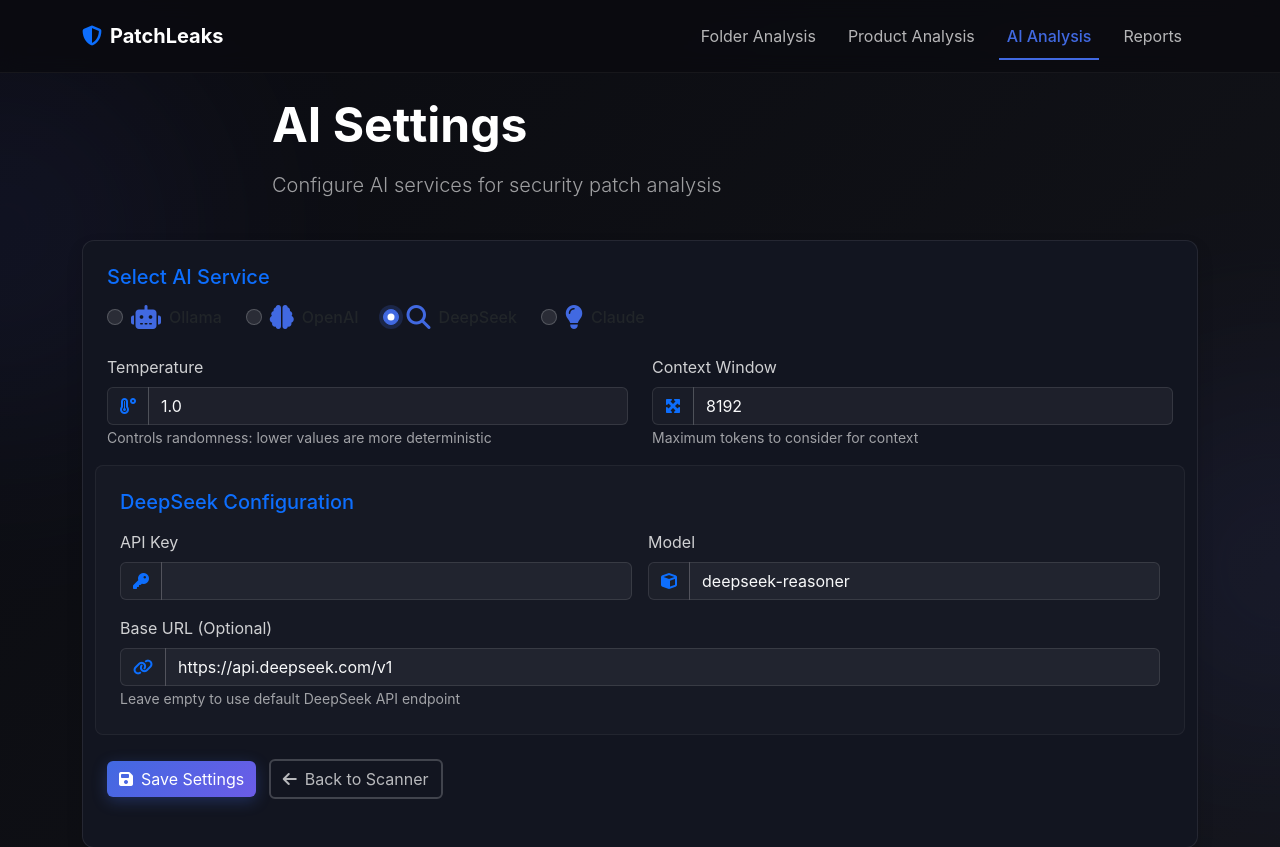
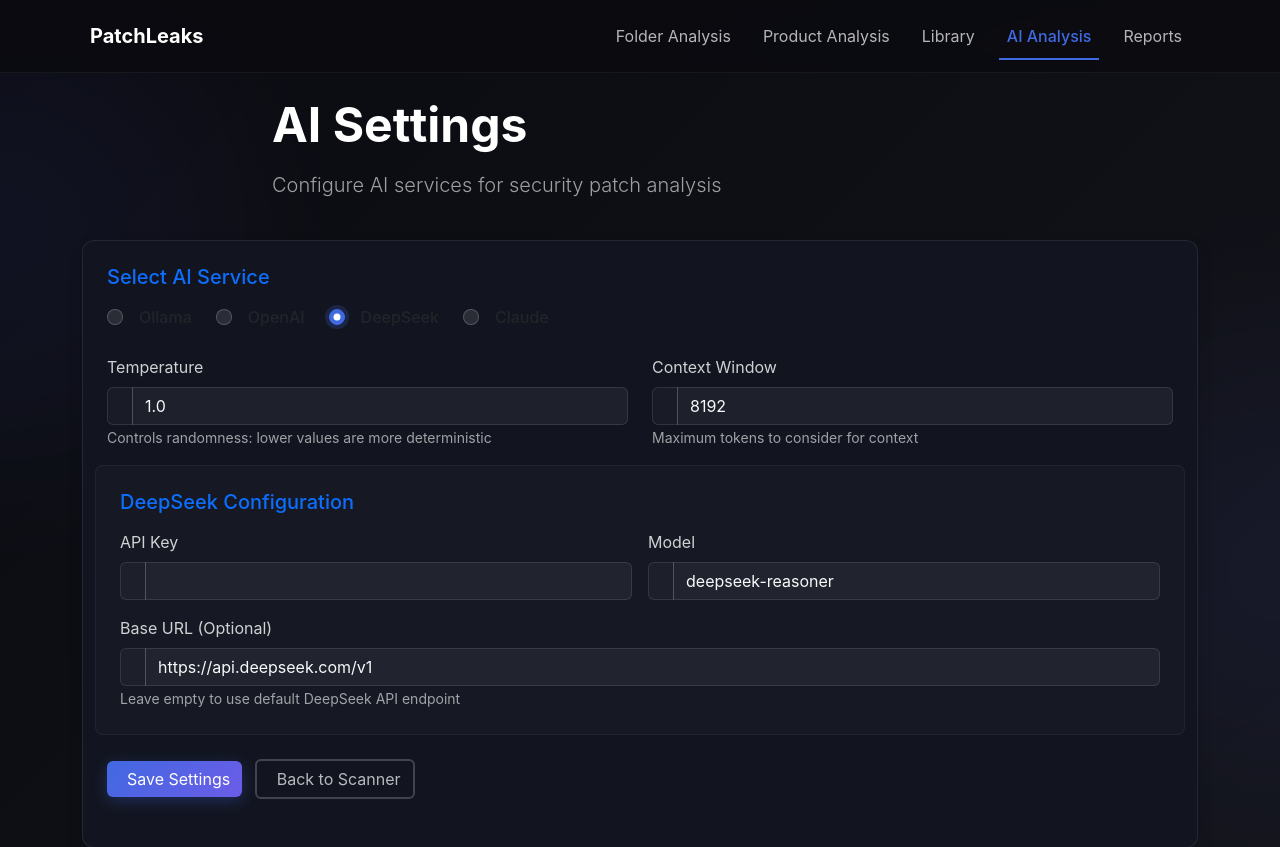
Before and after one commit to hatlesswizard/PatchLeaks, a Flask app: page /ai-settings in a window 1280 px wide; the page is wider, and only the part inside the window is pictured. Shown: the top 847 px of that part. Run offline with Flask 3, Linux system fonts and the light colour scheme; some libraries are stand-ins or nearby versions.

Commit message:
Update ai_settings.html

```diff
--- a/templates/ai_settings.html
+++ b/templates/ai_settings.html
@@ -4,8 +4,8 @@
     <meta charset="UTF-8">
     <meta name="viewport" content="width=device-width, initial-scale=1.0">
     <title>PatchLeaks - AI Settings</title>
-    <link href="https://cdn.jsdelivr.net/npm/bootstrap@5.3.2/dist/css/bootstrap.min.css" rel="stylesheet">
-    <link href="https://cdnjs.cloudflare.com/ajax/libs/font-awesome/6.4.2/css/all.min.css" rel="stylesheet">
+    <link href="/static/css/bootstrap.min.css" rel="stylesheet">
+    <link href="/static/css/fontawesome.min.css" rel="stylesheet">
     <style>
         :root {
             --primary-blue: #4169E1;
@@ -465,18 +465,11 @@
             </button>
             <div class="collapse navbar-collapse" id="navbarNav">
                 <ul class="navbar-nav ms-auto">
-                    <li class="nav-item">
-                        <a class="nav-link" href="/folder">Folder Analysis</a>
-                    </li>
-                    <li class="nav-item">
-                        <a class="nav-link" href="/products">Product Analysis</a>
-                    </li>
-                    <li class="nav-item">
-                        <a class="nav-link active" href="/ai-settings">AI Analysis</a>
-                    </li>
-                    <li class="nav-item">
-                        <a class="nav-link" href="/reports">Reports</a>
-                    </li>
+                    <li class="nav-item"><a class="nav-link" href="/folder">Folder Analysis</a></li>
+                    <li class="nav-item"><a class="nav-link" href="/products">Product Analysis</a></li>
+                    <li class="nav-item"><a class="nav-link" href="/library">Library</a></li>
+                    <li class="nav-item"><a class="nav-link active" href="/ai-settings">AI Analysis</a></li>
+                    <li class="nav-item"><a class="nav-link" href="/reports">Reports</a></li>
                 </ul>
             </div>
         </div>
@@ -784,7 +777,7 @@
         </div>
     </footer>
 
-    <script src="https://cdn.jsdelivr.net/npm/bootstrap@5.3.2/dist/js/bootstrap.bundle.min.js"></script>
+    <script src="/static/js/bootstrap.bundle.min.js"></script>
     <script>
     document.addEventListener('DOMContentLoaded', () => {
         document.querySelectorAll('input[name="ai_service"]').forEach(radio => {
```
